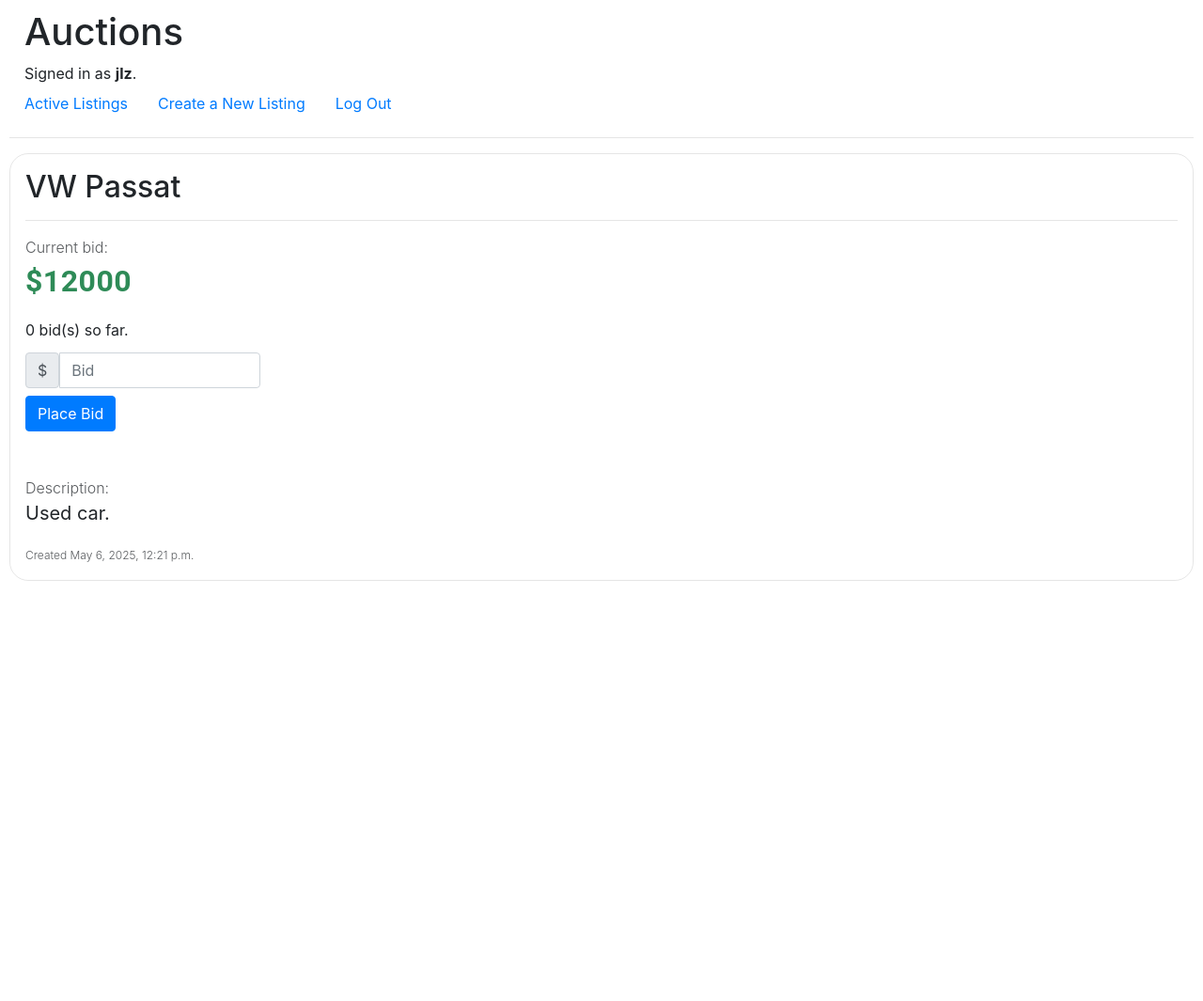
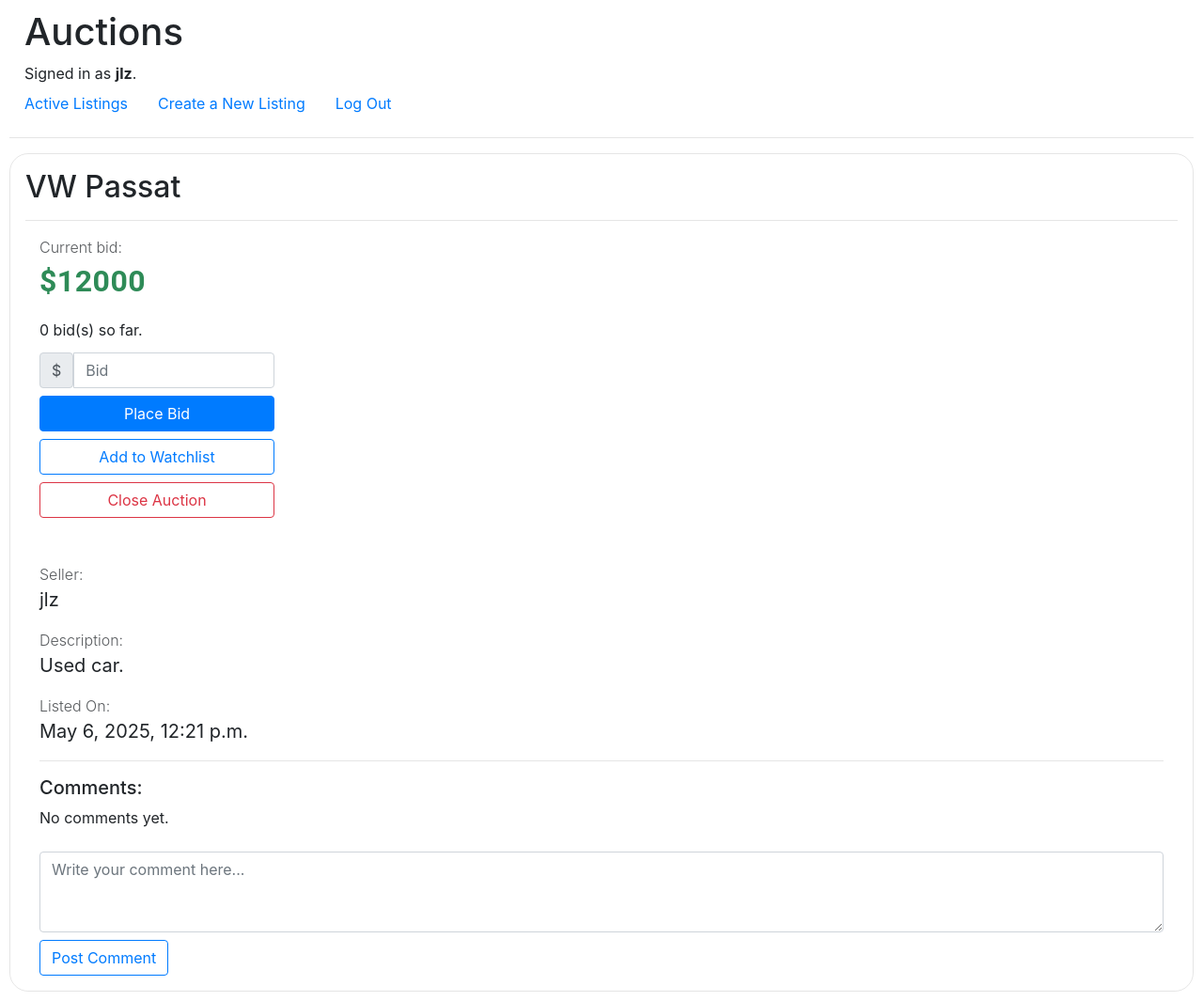
Before and after one commit to jlzlt/Commerce, a Django app: page /listings/3 in a window 1280 px wide. Shown: the whole page at 94% size. Before the commit the page ends 618 px from the top, so only its background shows below. Run offline with Django 3.2, Linux system fonts and the light colour scheme; a user stored in the database is signed in; data comes from the database, SQL or seed files in the repository; both versions use the stored data as it was after the commit; some libraries are stand-ins or nearby versions.

Commit message:
Finished Listing Page. Added features: add to watchlist, close auction, closed auction info, comments. Also fixed some design bugs.

```diff
--- a/auctions/admin.py
+++ b/auctions/admin.py
@@ -1,6 +1,8 @@
 from django.contrib import admin
-from .models import User, Listing
+from .models import User, Listing, Bids, Comments
 
 # Register your models here.
 admin.site.register(User)
 admin.site.register(Listing)
+admin.site.register(Bids)
+admin.site.register(Comments)
--- a/auctions/forms.py
+++ b/auctions/forms.py
@@ -1,6 +1,8 @@
 import requests
 from django import forms
 from django.core.exceptions import ValidationError
+
+from .models import Comments
 
 
 def validate_image_url(url):
@@ -71,3 +73,19 @@
         if self.current_bid is not None and bid <= self.current_bid:
             raise ValidationError(f'Your bid must be higher than the current price (${self.current_bid:.2f}).')
         return bid
+
+
+class CommentForm(forms.ModelForm):
+    class Meta:
+        model = Comments
+        fields = ['comment']
+        widgets = {
+            'comment': forms.Textarea(attrs={
+                'class': 'form-control',
+                'rows': 3,
+                'placeholder': 'Write your comment here...'
+            })
+        }
+        labels = {
+            'comment': ''
+        }
--- a/auctions/static/auctions/styles.css
+++ b/auctions/static/auctions/styles.css
@@ -134,3 +134,33 @@
     font-variant-numeric: tabular-nums;
     letter-spacing: 0.5px;
 }
+
+.closed-auction {
+    font-size: 1.5rem;
+}
+
+.final-price {
+    font-family: 'Roboto', -apple-system, sans-serif;
+    color: #2e8b57;
+    font-weight: 700;
+    font-size: 1.5rem;
+    font-feature-settings: "tnum";
+    font-variant-numeric: tabular-nums;
+    letter-spacing: 0.5px;
+}
+
+.flex-layout {
+    display: flex;
+    flex-wrap: wrap;
+    gap: 50px;
+}
+
+.flex-image {
+    flex: 0 0 auto;
+    width: 500px; /* fixed width */
+}
+
+.flex-info {
+    flex: 1 1 0;
+    min-width: 300px; /* force wrapping earlier */
+}
--- a/auctions/templates/auctions/listing.html
+++ b/auctions/templates/auctions/listing.html
@@ -23,18 +23,18 @@
         {% endfor %}
     {% endif %}
 
-    <div class="row">
+    <div class="flex-layout">
         {% if listing.image %}
-            <!-- Two-column layout if there's an image -->
-            <div class="col-md-4">
-                <img src="{{ listing.image }}" alt="{{ listing.title }}" class="listing_img">
+            <div class="flex-image">
+                <img src="{{ listing.image }}" alt="{{ listing.title }}" class="listing_img img-fluid">
             </div>
-            <div class="col-md-8">
+            <div class="flex-info">
         {% else %}
             <!-- Full-width layout if no image -->
             <div class="col-12">
         {% endif %}
             <div class="details-box">
+                {% if not listing.closed %}
                     <!-- Price -->
                     <div class="price-box mb-3">
                         <span class="listing-labels">Current bid:</span>
@@ -59,9 +59,47 @@
                             {% if form.errors.bid %}
                                 <div class="text-danger small mt-1">{{ form.errors.bid.0 }}</div>
                             {% endif %}
-                        <button type="submit" class="btn btn-primary mt-2">Place Bid</button>
+                            <button type="submit" name="place_bid" class="btn btn-primary mt-2" style="width: 250px;">Place Bid</button>
                         </form>
 
+                        {% if user.is_authenticated %}
+                            <form method="POST" action="{% url 'toggle_watchlist' listing.id %}">
+                                {% csrf_token %}
+                                {% if listing in user.watchlist.all %}
+                                    <button class="btn btn-outline-danger mt-2" type="submit" style="width: 250px;">Remove from Watchlist</button>
+                                {% else %}
+                                    <button class="btn btn-outline-primary mt-2" type="submit" style="width: 250px;">Add to Watchlist</button>
+                                {% endif %}
+                            </form>
+                        {% endif %}
+
+                        {% if is_users_listing %}
+                            <form method="POST" action="{% url 'close_auction' listing.id %}">
+                                {% csrf_token %}
+                                    <button class="btn btn-outline-danger mt-2" type="submit" style="width: 250px;">Close Auction</button>
+                            </form>
+                        {% endif %}
+
+                    </div>
+                {% else %}
+                    <div class="closed-auction mb-5">
+                            Auction is closed.<br>
+                            {% if listing.winner %}
+                                Winner:
+                                <strong>{{ listing.winner }}</strong><br>
+                                Final Price:
+                                <span class="final-price">${{ listing.final_price|floatformat:"-2" }}</span>
+                            {% else %}
+                                This listing has ended with no bids.<br>
+                                The item was not sold.
+                            {% endif %}
+                    </div>
+                {% endif %}
+
+                <!-- Seller Info -->
+                 <div class="seller-box mb-3">
+                    <span class="listing-labels">Seller:</span>
+                    <div class="listing-texts">{{ listing.user }}</div>
                  </div>
 
                 <!-- Description -->
@@ -72,16 +110,51 @@
 
                 <!-- Category -->
                  {% if listing.category %}
-                    <div class="cat-box mb-5">
+                    <div class="cat-box mb-3">
                         <span class="listing-labels">Category:</span>
                         <div class="listing-texts">{{ listing.category }}</div>
                     </div>
                 {% endif %}
 
-                <!-- Created at -->
-                <div class="date-box mb=3">
-                    <span class="date-label">Created {{ listing.created_at }}</span>
+                <!-- Date added -->
+                <div class="date-box mb-3">
+                    <span class="listing-labels">Listed On:</span>
+                    <div class="listing-texts">{{ listing.created_at }}</div>
                 </div>
+
+                <!-- Date closed -->
+                {% if listing.closed %}
+                    <div class="date-closed mb-3">
+                        <span class="listing-labels">Closed On:</span>
+                        <div class="listing-texts">{{ listing.closed_at }}</div>
+                    </div>
+                {% endif %}
+
+                <!-- Comments -->
+                <hr>
+                <h5>Comments:</h5>
+                <div class="mb-4">
+                    {% for comment in comments %}
+                        <div class="mb-2 border rounded p-2">
+                            <strong>{{ comment.author.username }}</strong> <small class="text-muted">{{ comment.created_at|date:"F j, Y, g:i a" }}</small>
+                            <p>{{ comment.comment }}</p>
+                        </div>
+                    {% empty %}
+                        <p>No comments yet.</p>
+                    {% endfor %}
+                </div>
+
+                {% if not listing.closed %}
+                    {% if user.is_authenticated %}
+                        <form method="post" action="{% url 'listing' listing.id %}">
+                            {% csrf_token %}
+                            {{ comment_form.comment }}
+                            <button type="submit" name="add_comment" class="btn btn-outline-primary mt-2">Post Comment</button>
+                        </form>
+                    {% else %}
+                        <p><a href="{% url 'login' %}">Log in</a> to leave a comment.</p>
+                    {% endif %}
+                {% endif %}
             </div>
         </div>
     </div>
--- a/auctions/urls.py
+++ b/auctions/urls.py
@@ -9,4 +9,6 @@
     path("register", views.register, name="register"),
     path("create", views.create, name="create"),
     path("listings/<int:id>", views.listing, name="listing"),
+    path("listings/<int:id>/watchlist", views.toggle_watchlist, name="toggle_watchlist"),
+    path("listing/<int:id>/close", views.close_auction, name="close_auction"),
 ]
--- a/auctions/views.py
+++ b/auctions/views.py
@@ -5,9 +5,10 @@
 from django.shortcuts import render, redirect, get_object_or_404
 from django.urls import reverse
 from django.contrib import messages
+from django.utils import timezone
 
 from .models import User, Listing, Bids
-from .forms import CreateListingForm, PlaceBidForm
+from .forms import CreateListingForm, PlaceBidForm, CommentForm
 
 
 def index(request):
@@ -102,29 +103,89 @@
     listing = get_object_or_404(Listing, id=id)
     current_bid = listing.latest_price()
     is_latest_bid_by_user = listing.is_latest_bid_by_user(request.user) if request.user.is_authenticated else False
+    is_users_listing = (listing.user == request.user)
+    comments = listing.comments.order_by('-created_at')
+
+    comment_form = CommentForm()
 
     if request.method == 'POST':
-        if not request.user.is_authenticated:
-            messages.error(request, "You must be logged in to place a bid.")
-            return redirect('listing', id=listing.id)
+        if 'place_bid' in request.POST:
+            if not request.user.is_authenticated:
+                messages.error(request, "You must be logged in to place a bid.")
+                return redirect('listing', id=listing.id)
 
-        form = PlaceBidForm(request.POST, current_bid=current_bid)
-        if form.is_valid():
-            bid_amount = form.cleaned_data['bid']
+            elif listing.user == request.user:
+                messages.error(request, "Sellers cannot place bids on their own listings.")
+                return redirect('listing', id=listing.id)
 
-            Bids.objects.create(
-                listing=listing,
-                bidder=request.user,
-                bid=bid_amount
-            )
-            messages.success(request, f"Your bid of ${bid_amount} was placed successfully.")
-            return redirect('listing', id=listing.id)
+            form = PlaceBidForm(request.POST, current_bid=current_bid)
+            if form.is_valid():
+                bid_amount = form.cleaned_data['bid']
 
-    else:
-        form = PlaceBidForm(current_bid=current_bid)
+                Bids.objects.create(
+                    listing=listing,
+                    bidder=request.user,
+                    bid=bid_amount
+                )
+                messages.success(request, f"Your bid of ${bid_amount} was placed successfully.")
+                return redirect('listing', id=listing.id)
+
+        elif 'add_comment' in request.POST:
+            if not request.user.is_authenticated:
+                messages.error(request, "You must be logged in to comment.")
+                return redirect('listing', id=listing.id)
+
+            comment_form = CommentForm(request.POST)
+            if comment_form.is_valid():
+                comment = comment_form.save(commit=False)
+                comment.author = request.user
+                comment.listing = listing
+                comment.save()
+                messages.success(request, "Comment added.")
+                return redirect('listing', id=listing.id)
+
+    form = PlaceBidForm(current_bid=current_bid)
 
     return render(request, "auctions/listing.html", {
         "listing": listing,
         "form": form,
-        'is_latest_bid_by_user': is_latest_bid_by_user
+        "comment_form": comment_form,
+        "comments": comments,
+        "is_latest_bid_by_user": is_latest_bid_by_user,
+        "is_users_listing": is_users_listing,
     })
+
+@login_required
+def toggle_watchlist(request, id):
+    listing = get_object_or_404(Listing, id=id)
+    if listing in request.user.watchlist.all():
+        request.user.watchlist.remove(listing)
+        messages.success(request, f"'{listing.title}' removed from your watchlist.")
+    else:
+        request.user.watchlist.add(listing)
+        messages.success(request, f"'{listing.title}' added to your watchlist.")
+    return redirect('listing', id=listing.id)
+
+@login_required
+def close_auction(request, id):
+    listing = get_object_or_404(Listing, id=id)
+
+    if request.user != listing.user:
+        messages.error(request, "Only the listing creator can close the auction.")
+
+    if listing.closed:
+        messages.warning(request, "This auction is already closed.")
+    else:
+        highest_bid = listing.bids.order_by('-bid', '-placed_at').first()
+        if highest_bid:
+            listing.winner = highest_bid.bidder
+            listing.final_price = highest_bid.bid
+        listing.closed = True
+        listing.closed_at = timezone.now()
+        listing.save()
+        if listing.winner:
+            messages.success(request, f"Auction closed successfully. User '{listing.winner}' won for ${listing.final_price}.")
+        else:
+            messages.success(request, "Auction closed successfully. This listing has ended with no bids. The item was not sold.")
+
+    return redirect('listing', id=id)
--- a/commerce/settings.py
+++ b/commerce/settings.py
@@ -25,7 +25,7 @@
 # SECURITY WARNING: don't run with debug turned on in production!
 DEBUG = True
 
-ALLOWED_HOSTS = []
+ALLOWED_HOSTS = ['192.168.1.243']
 
 
 # Application definition
```
Also changed, not shown: auctions/models.py (+8 -1 lines), auctions/migrations/0003_user_watchlist.py (added), auctions/migrations/0004_listing_closed_listing_final_price_listing_winner.py (added), auctions/migrations/0005_listing_closed_at.py (added), db.sqlite3. Lines whose indentation alone changed are shown as unchanged.
